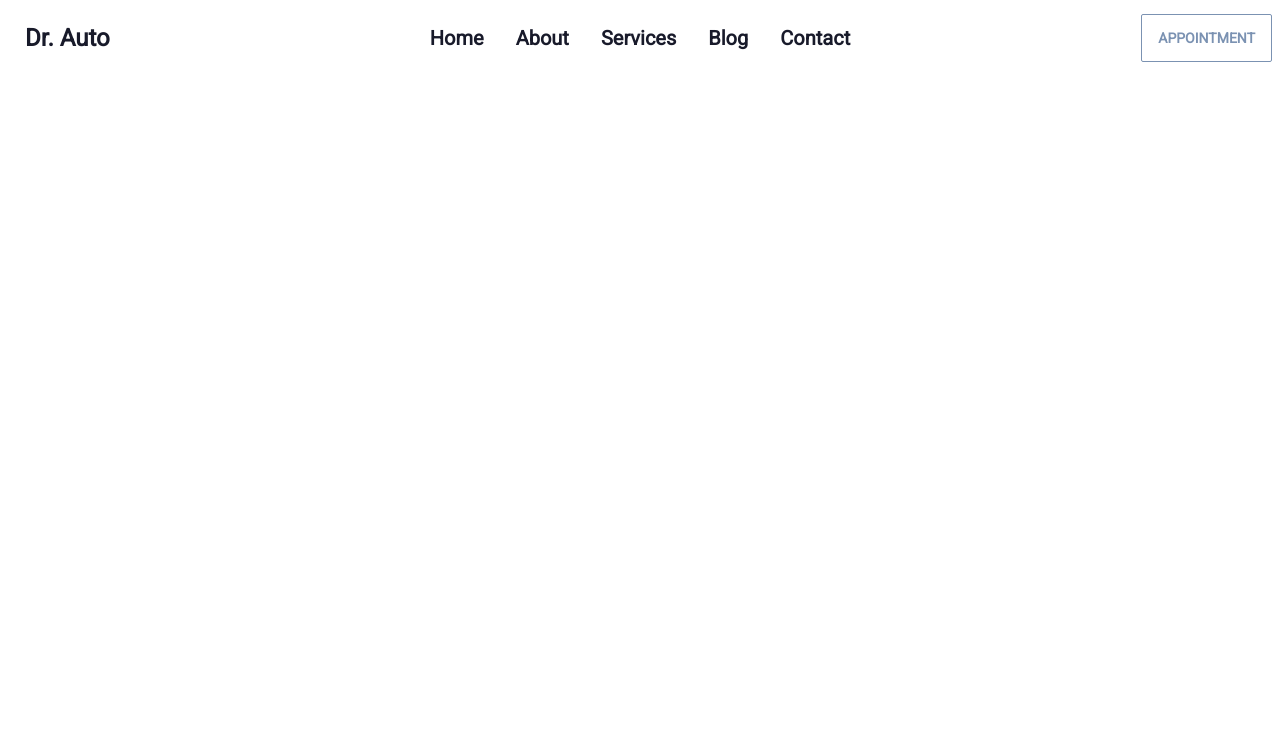
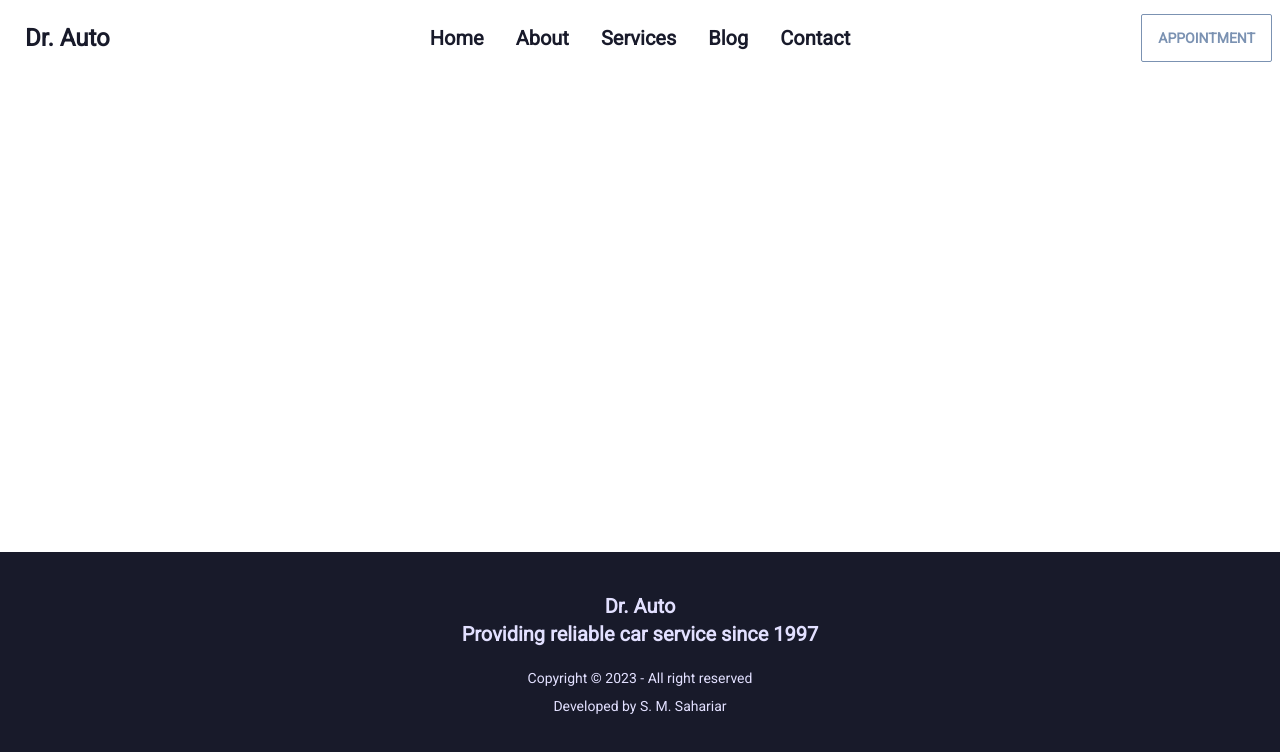
Before and after one commit to dev-sahariar-reza/dr-auto, a React (Vite) app: page / in a window 1280 px wide. Shown: the top 752 px of the page. Built offline with nearby package versions, Linux system fonts and the light colour scheme.

Commit message:
footer added

```diff
--- a/package.json
+++ b/package.json
@@ -15,7 +15,8 @@
     "react-dom": "^18.2.0",
     "react-icons": "^4.11.0",
     "react-router-dom": "^6.17.0",
-    "sweetalert2": "^11.7.32"
+    "sweetalert2": "^11.7.32",
+    "swiper": "^11.0.0"
   },
   "devDependencies": {
     "@types/react": "^18.2.15",
--- a/src/layout/Root.jsx
+++ b/src/layout/Root.jsx
@@ -6,7 +6,7 @@ const Root = () => {
   return (
     <>
       <Header />
-      <div>
+      <div className="min-h-[calc(100vh-324px)]">
         <Outlet />
       </div>
       <Footer />
--- a/src/pages/Shared/Footer/Footer.jsx
+++ b/src/pages/Shared/Footer/Footer.jsx
@@ -1,7 +1,32 @@
-import React from "react";
+import { FaFacebook, FaXTwitter, FaYoutube } from "react-icons/fa6";
+import { Link } from "react-router-dom";
 
 const Footer = () => {
-  return <div></div>;
+  return (
+    <footer className="footer footer-center p-10 bg-neutral text-primary-content">
+      <aside>
+        <p className="font-bold text-xl mb-3">
+          Dr. Auto <br />
+          Providing reliable car service since 1997
+        </p>
+        <p>Copyright © 2023 - All right reserved</p>
+        <p>Developed by S. M. Sahariar</p>
+      </aside>
+      <nav>
+        <div className="grid grid-flow-col gap-4">
+          <Link className="text-xl" to="https://www.facebook.com/">
+            <FaFacebook />
+          </Link>
+          <Link className="text-xl" to="https://www.twitter.com/">
+            <FaXTwitter />
+          </Link>
+          <Link className="text-xl" to="https://www.youtube.com/">
+            <FaYoutube />
+          </Link>
+        </div>
+      </nav>
+    </footer>
+  );
 };
 
 export default Footer;
```
Also changed, not shown: 1 other file (tests, documents, lock files or other folders).
